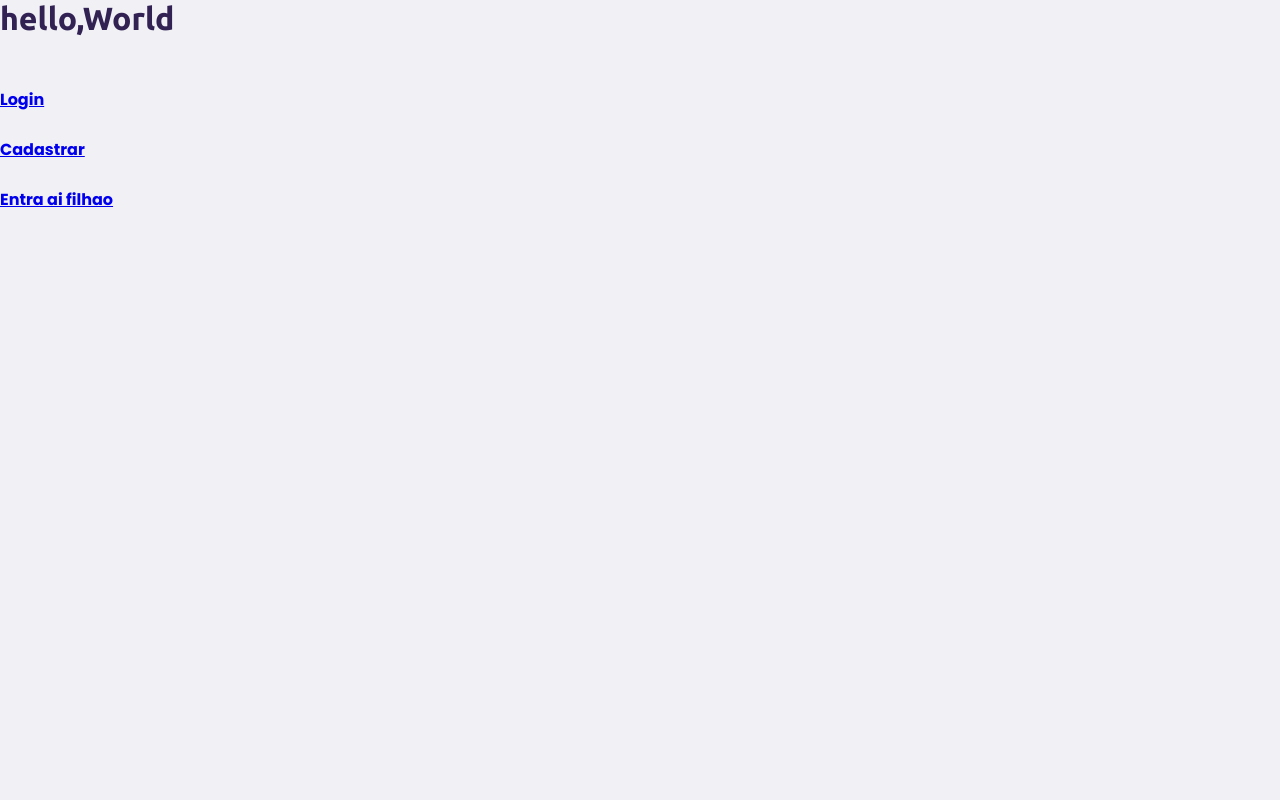
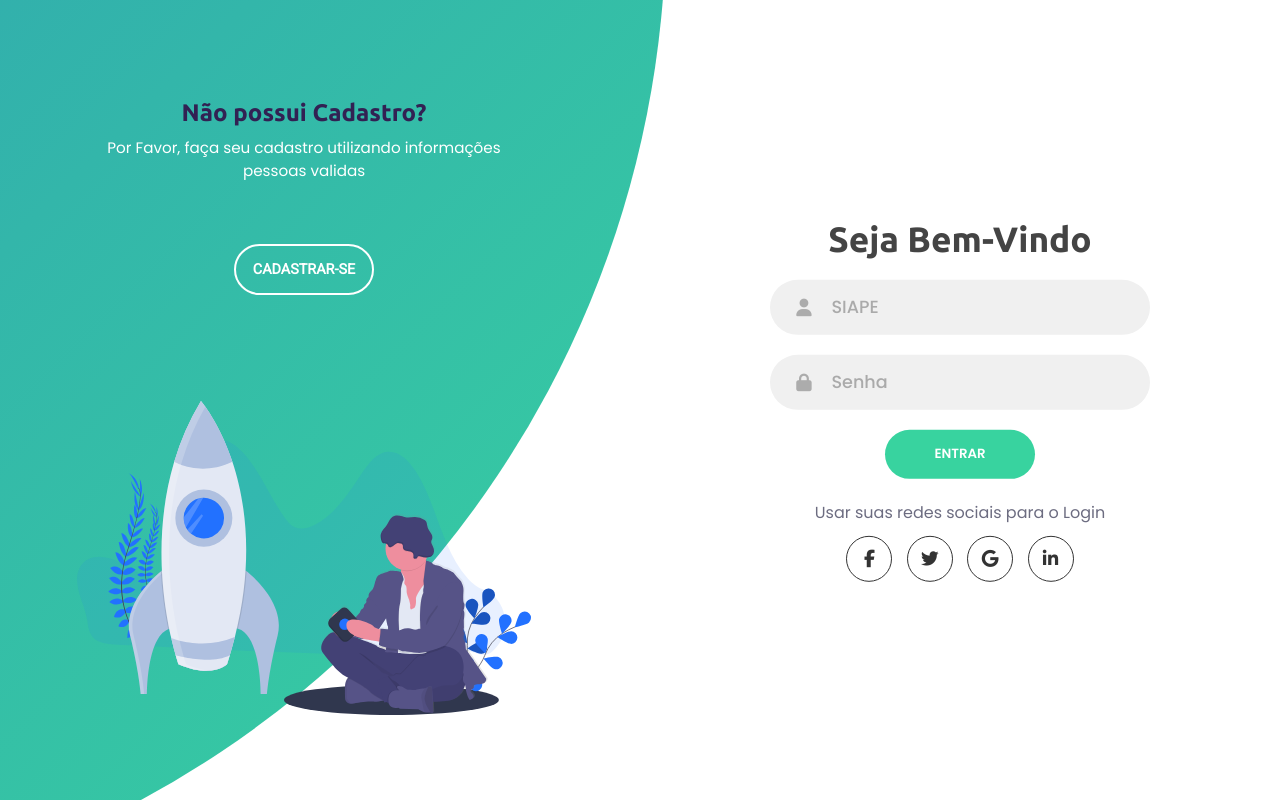
Before and after one commit to guilhermeterenciani/software_RSC, a React (Create React App) app in the folder web/: page / in a window 1280 px wide. Built offline with nearby package versions, Linux system fonts and the light colour scheme.

Commit message:
Apaguei a HOME, e Adicionei o LoginCadastro como as telas iniciais

```diff
--- a/web/src/pages/home/index.tsx
+++ /dev/null
@@ -1,36 +0,0 @@
-import React from 'react';
-import { Link } from 'react-router-dom';
-
-const CreatePoint = () => {
-
-    return(
-        <div>
-            <h1>hello,World</h1>
-            <br/><br/>
-
-            <Link to="/login">
-            <strong>
-            Login
-            </strong>
-            </Link>
-            <br/><br/>
-
-            <Link to="/create-professor">
-            <strong>
-            Cadastrar
-            </strong>
-            </Link>
-            <br/><br/>
-
-            <Link to="/login-cadastro">
-
-                <strong>
-                 Entra ai filhao
-                </strong>
-            </Link>
-        </div>
-
-    );
-}
-
-export default CreatePoint;
--- a/web/src/routes.tsx
+++ b/web/src/routes.tsx
@@ -1,7 +1,6 @@
 import React from 'react';
 import {Route, BrowserRouter} from 'react-router-dom';
 
-import Home from './pages/home';
 import CreateAvaliador from './pages/createAvaliador';
 import LoginECadastro from './pages/LoginECadastro';
 import CreateProfessor from './pages/createProfessor';
@@ -9,9 +8,8 @@ import CreateProfessor from './pages/createProfessor';
 const Routes = () => {
     return(
         <BrowserRouter>
-            <Route component={Home} path="/" exact/>
             <Route component={CreateAvaliador} path="/create-avaliador"/>
-            <Route component={LoginECadastro} path="/login-cadastro" />
+            <Route component={LoginECadastro} path="/" />
             <Route component={CreateProfessor} path="/create-professor" />
         </BrowserRouter>
     )
```
